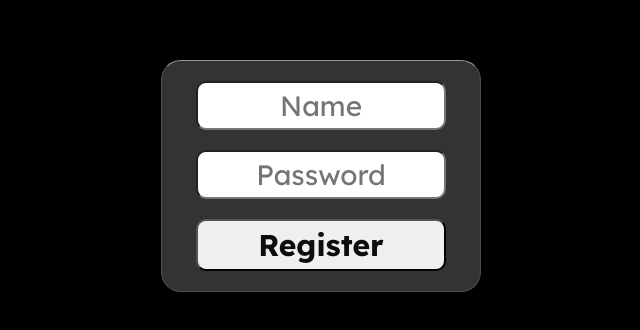
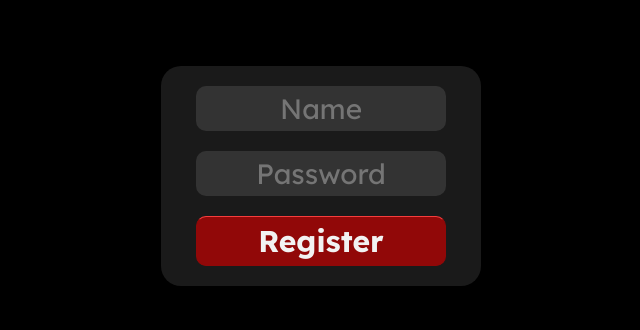
Before and after one commit to timudzsin/watch_shop, a React (Create React App) app in the folder frontend/: page /register in a window 1280 px wide. Shown: the part 224-554 px from the top of the page, without its empty margins (319-959 px from the left). Built offline with nearby package versions, Linux system fonts and the light colour scheme.

Commit message:
register működik

```diff
--- a/frontend/src/components/RegisterForm.css
+++ b/frontend/src/components/RegisterForm.css
@@ -1,7 +1,5 @@
 .RegisterForm {
-	background-color: hsla(0, 0%, 20%);
-	border: 1.5px solid hsl(0, 0%, 30%);
-	border-top: 1.5px solid hsl(0, 0%, 60%);
+	background-color: hsl(0, 0%, 10%);
 	border-radius: 20px;
 
 	display: flex;
@@ -16,21 +14,26 @@
 }
 
 .RegisterForm > input {
+	background-color: hsl(0, 0%, 20%);
+    border: none;
 	border-radius: 10px;
     padding: 5px;
     width: 250px;
     min-height: 30px;
     text-align: center;
     font-size: 28px;
-	color: hsl(0, 0%, 5%);
+	color: hsl(0, 0%, 70%);
 }
 
 .RegisterForm > button {
+	background-color: hsl(0, 90%, 30%);
+	border: 1.5px solid hsl(0, 90%, 30%);
+	border-top: 1.5px solid hsl(0, 90%, 60%);
 	border-radius: 10px;
     padding: 5px;
     width: 250px;
     min-height: 30px;
     font-size: 30px;
     font-weight: 700;
-	color: hsl(0, 0%, 5%);
+	color: hsl(0, 0%, 95%);
 }
--- a/frontend/src/components/RegisterForm.js
+++ b/frontend/src/components/RegisterForm.js
@@ -1,24 +1,43 @@
 import React, { useState } from "react";
 import axios from "axios";
 import "./RegisterForm.css";
+import { useNavigate } from "react-router-dom";
 
 export default function RegisterForm() {
 	const [name, setName] = useState("");
 	const [password, setPassword] = useState("");
 
-	const handleSubmit = async (e) => {
+    const navigate = useNavigate();
+
+	const handleSubmit = (e) => {
 		e.preventDefault();
 
-		try {
-			const response = await axios.post("http://localhost:8000/api/register", {
+		axios
+			.post("http://localhost:8000/api/register", {
 				name,
 				password,
+			})
+			.then(function (response) {
+                console.log(response);
+
+                // token lementése és beállítása
+				const token =
+					response?.data?.token || response?.data?.access_token || response?.data?.data?.token || null;
+				if (token) {
+					localStorage.setItem("token", token);
+					console.log("Token mentve:", token);
+				}
+
+				// mezők törlése
+				setName("");
+				setPassword("");
+
+                // átnavigálás a /user oldalra
+                navigate("/user");
+			})
+			.catch(function (error) {
+				console.log(error);
 			});
-
-			console.log("Success:", response.data);
-		} catch (error) {
-			console.error("Error:", error);
-		}
 	};
 
 	return (
--- a/frontend/src/contexts/WatchesContext.js
+++ b/frontend/src/contexts/WatchesContext.js
@@ -7,12 +7,13 @@ export const WatchesProvider = ({ children }) => {
 	const [watches, setWatches] = useState([]);
 
 	async function getWatches() {
-		try {
-			const response = await axios.get("http://localhost:8000/api/watches");
-			setWatches(response.data);
-		} catch (error) {
-			console.error("Hiba a karórák lekérésekor:", error);
-		}
+        axios.get("http://localhost:8000/api/watches")
+        .then(function (response) {
+            setWatches(response.data);
+        })
+        .catch(function (error){
+            console.log(error);
+        })
 	}
 
 	return (
--- a/frontend/src/pages/LoginPage.js
+++ b/frontend/src/pages/LoginPage.js
@@ -1,5 +1,17 @@
-import React from "react";
+import React, { useEffect } from "react";
+import { useNavigate } from "react-router-dom";
 
 export default function LoginPage() {
+	const navigate = useNavigateigate();
+
+	useEffect(() => {
+		const token = localStorage.getItem("token");
+		// Ha van token, átirányítás a /user oldalra
+		if (token) {
+			console.log("be van már jelentkezve a felhasználó, átiránítás a /user oldalra");
+			navigate("/user", { replace: true });
+		}
+	}, []); // csak egyszer, a komponens mountolásakor lefut
+
 	return <div className="LoginPage">LoginPage</div>;
 }
--- a/frontend/src/pages/RegisterPage.js
+++ b/frontend/src/pages/RegisterPage.js
@@ -1,8 +1,20 @@
-import React from "react";
+import React, { useEffect } from "react";
 import RegisterForm from "../components/RegisterForm";
 import "./RegisterPage.css";
+import { useNavigate } from "react-router-dom";
 
 export default function RegisterPage() {
+	const navigate = useNavigate();
+
+	useEffect(() => {
+		const token = localStorage.getItem("token");
+		// Ha van token, átirányítás a /user oldalra
+		if (token) {
+            console.log("be van már jelentkezve a felhasználó, átiránítás a /user oldalra")
+			navigate("/user", { replace: true });
+		}
+	}, []); // csak egyszer, a komponens mountolásakor lefut
+
 	return (
 		<div className="RegisterPage">
 			<RegisterForm></RegisterForm>
```
Also changed, not shown: 2 other files (tests, documents, lock files or other folders).
